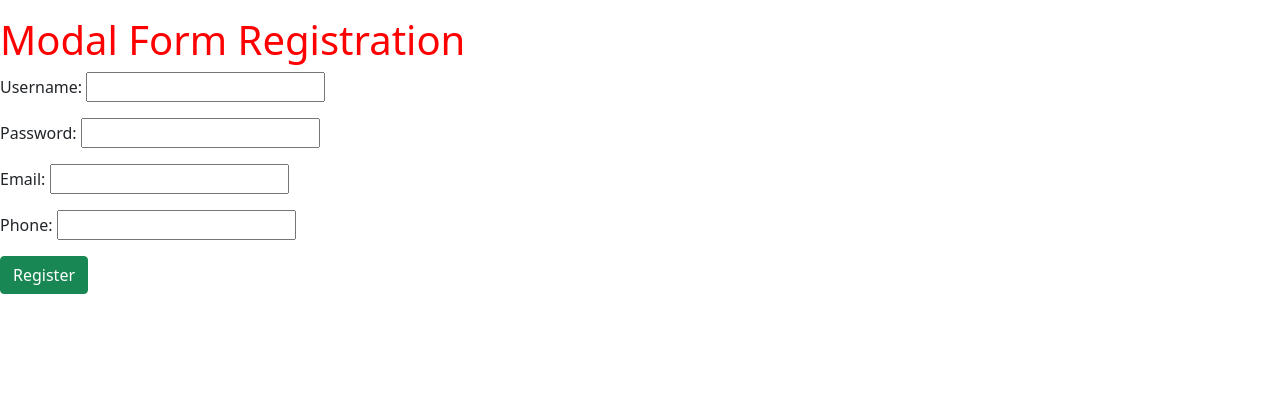
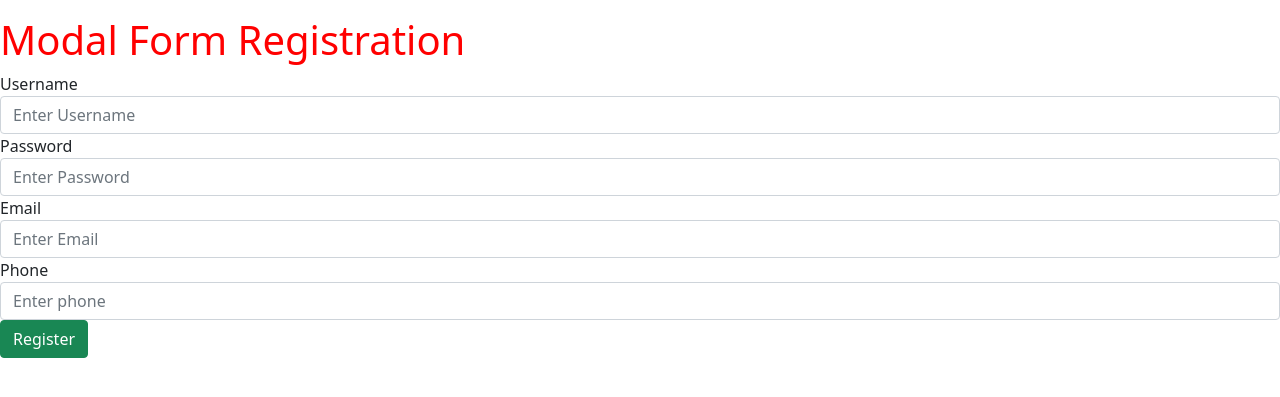
Before and after one commit to paulthomas2107/DjangoForBeginners, a Django app: page /modalform/ in a window 1280 px wide. Shown: the part 72-469 px from the top of the page. Run offline with Django 3.2, Linux system fonts and the light colour scheme; some libraries are stand-ins or nearby versions.

Commit message:
Reworked add user

```diff
--- a/TestProject/TestProject/NewsApp/forms.py
+++ b/TestProject/TestProject/NewsApp/forms.py
@@ -4,10 +4,10 @@ from .models import RegistrationData
 
 class RegistrationForm(forms.Form):
     username = forms.CharField(max_length=100,
-                               widget=forms.TextInput(attrs={
-                                   'class': 'form-control',
-                                   'placeholder': 'Enter Username'
-                               }))
+                                   widget=forms.TextInput(attrs={
+                                       'class': 'form-control',
+                                       'placeholder': 'Enter Username'
+                                   }))
 
     password = forms.CharField(max_length=100,
                                widget=forms.PasswordInput(attrs={
@@ -36,3 +36,21 @@ class RegistrationModal(forms.ModelForm):
             'email',
             'phone'
         ]
+        widgets = {
+            'username': forms.TextInput(attrs={
+                        'class': 'form-control',
+                        'placeholder': 'Enter Username'
+             }),
+            'password': forms.PasswordInput(attrs={
+                                   'class': 'form-control',
+                                   'placeholder': 'Enter Password'
+            }),
+            'email': forms.EmailInput(attrs={
+                                'class': 'form-control',
+                                'placeholder': 'Enter Email'
+            }),
+            'phone': forms.NumberInput(attrs={
+                                'class': 'form-control',
+                                'placeholder': 'Enter phone'
+            })
+        }
--- a/TestProject/TestProject/templates/modalform.html
+++ b/TestProject/TestProject/templates/modalform.html
@@ -10,7 +10,27 @@
     <form action="{% url 'modalform' %}" method="post">
 
         {% csrf_token %}
-        {{modalform.as_p}}
+
+         <div class="form-group">
+            <label for="username">Username</label>
+            {{modalform.username}}
+         </div>
+
+        <div class="form-group">
+            <label for="password">Password</label>
+            {{modalform.password}}
+         </div>
+
+        <div class="form-group">
+            <label for="email">Email</label>
+            {{modalform.email}}
+         </div>
+
+        <div class="form-group">
+            <label for="phone">Phone</label>
+            {{modalform.phone}}
+         </div>
+
         <input type="submit" class="btn btn-success" value="Register">
 
     </form>
```
